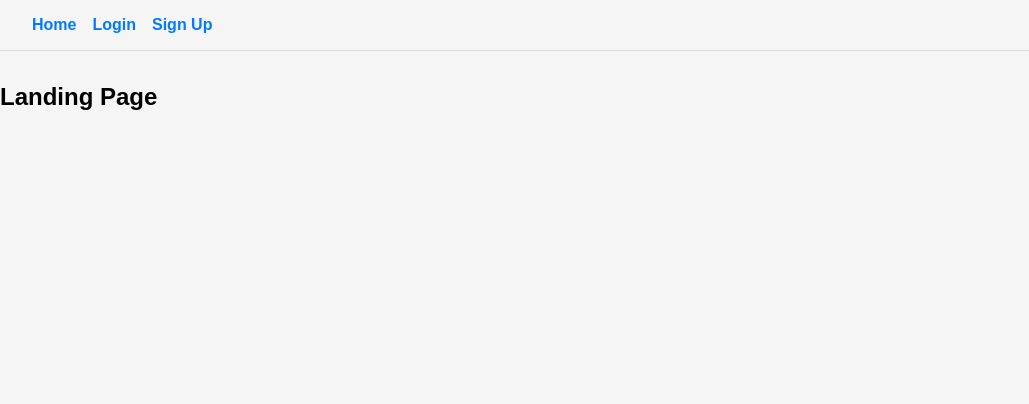
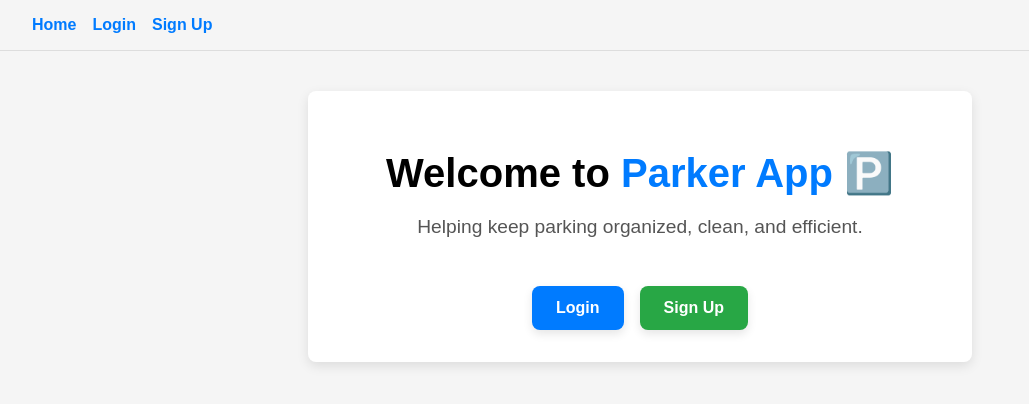
Before and after one commit to Parker-project/Parker-ui, a React (Vite) app: page / in a window 1280 px wide. Shown: the top 404 px of the page, without its empty margins (0-1029 px from the left). Built offline with nearby package versions, Linux system fonts and the light colour scheme.

Commit message:
Created the landing page, access control completed

```diff
--- a/src/App.jsx
+++ b/src/App.jsx
@@ -12,6 +12,8 @@ import RequireInspector from './components/RequireInspector';
 import LogoutButton from './components/LogoutButton';
 import ReportDetail from './screens/ReportDetail';
 import InspectorDashboardScreen from './screens/InspectorDashboardScreen';
+import LandingPage from './screens/LandingPage';
+
 
 function App() {
   const [user, setUser] = useState(null);
@@ -29,7 +31,7 @@ function App() {
       <PageWrapper>
         <Routes>
           {/* Public Routes */}
-          <Route path="/" element={<h2>Landing Page</h2>} />
+          <Route path="/" element={<LandingPage user={user} />} />
           <Route path="/signup" element={<SignupScreen />} />
           <Route path="/login" element={<LoginScreen setUser={setUser} />} />
           <Route path="/submit-report" element={<SubmitReportScreen />} />
--- /dev/null
+++ b/src/screens/LandingPage.jsx
@@ -0,0 +1,87 @@
+import { useNavigate } from 'react-router-dom';
+import PageWrapper from '../components/PageWrapper';
+
+export default function LandingPage({ user }) {
+  const navigate = useNavigate();
+
+  return (
+    <PageWrapper>
+      <div
+        className="page-container"
+        style={{
+          textAlign: 'center',
+          padding: '2rem',
+        }}
+      >
+        <h1 style={{ fontSize: '2.5rem', marginBottom: '1rem' }}>
+          Welcome to <span style={{ color: '#007bff' }}>Parker App 🅿️</span>
+        </h1>
+
+        <p style={{ fontSize: '1.2rem', marginBottom: '3rem', color: '#555' }}>
+          Helping keep parking organized, clean, and efficient.
+        </p>
+
+        {!user && (
+          <div style={{ display: 'flex', justifyContent: 'center', gap: '1rem' }}>
+            <button
+              className="primary-button"
+              onClick={() => navigate('/login')}
+              style={{
+                backgroundColor: '#007bff',
+                border: 'none',
+                padding: '0.8rem 1.5rem',
+                borderRadius: '8px',
+                fontSize: '1rem',
+                color: 'white',
+                cursor: 'pointer',
+                boxShadow: '0px 4px 10px rgba(0,0,0,0.1)'
+              }}
+            >
+              Login
+            </button>
+            <button
+              className="primary-button"
+              onClick={() => navigate('/signup')}
+              style={{
+                backgroundColor: '#28a745',
+                border: 'none',
+                padding: '0.8rem 1.5rem',
+                borderRadius: '8px',
+                fontSize: '1rem',
+                color: 'white',
+                cursor: 'pointer',
+                boxShadow: '0px 4px 10px rgba(0,0,0,0.1)'
+              }}
+            >
+              Sign Up
+            </button>
+          </div>
+        )}
+
+        {user && (
+          <div>
+            <h3 style={{ marginBottom: '2rem', fontSize: '1.5rem', color: '#333' }}>
+              Hello, {user.firstName}!
+            </h3>
+            <button
+              className="primary-button"
+              onClick={() => navigate('/submit-report')}
+              style={{
+                backgroundColor: '#007bff',
+                border: 'none',
+                padding: '0.8rem 1.5rem',
+                borderRadius: '8px',
+                fontSize: '1rem',
+                color: 'white',
+                cursor: 'pointer',
+                boxShadow: '0px 4px 10px rgba(0,0,0,0.1)'
+              }}
+            >
+              Submit a Report
+            </button>
+          </div>
+        )}
+      </div>
+    </PageWrapper>
+  );
+}
```
